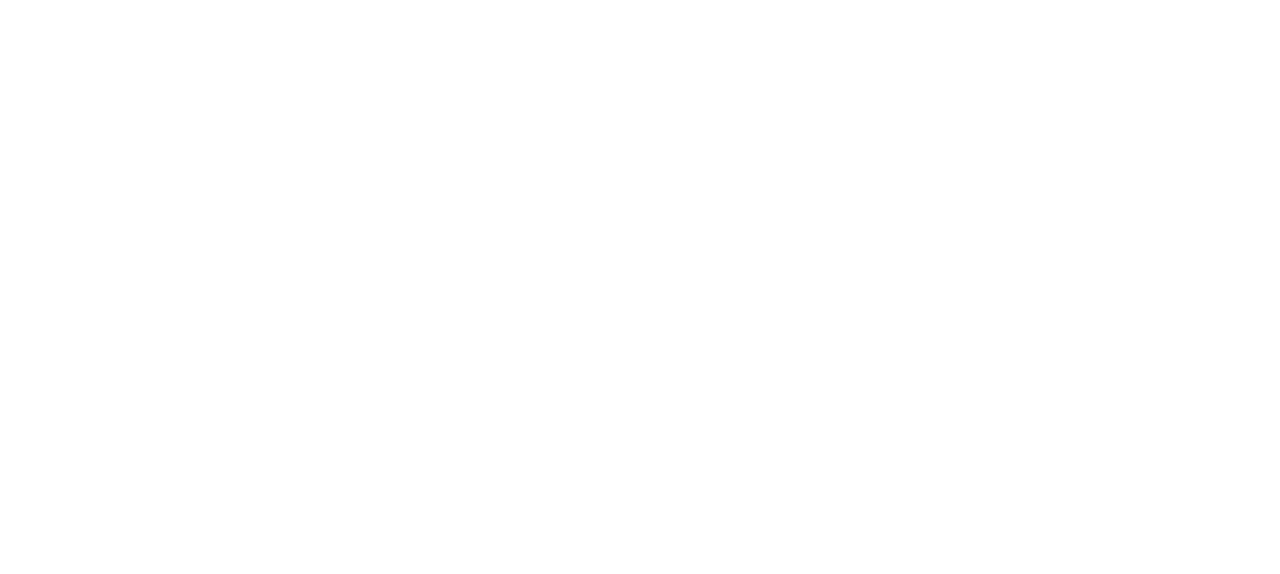
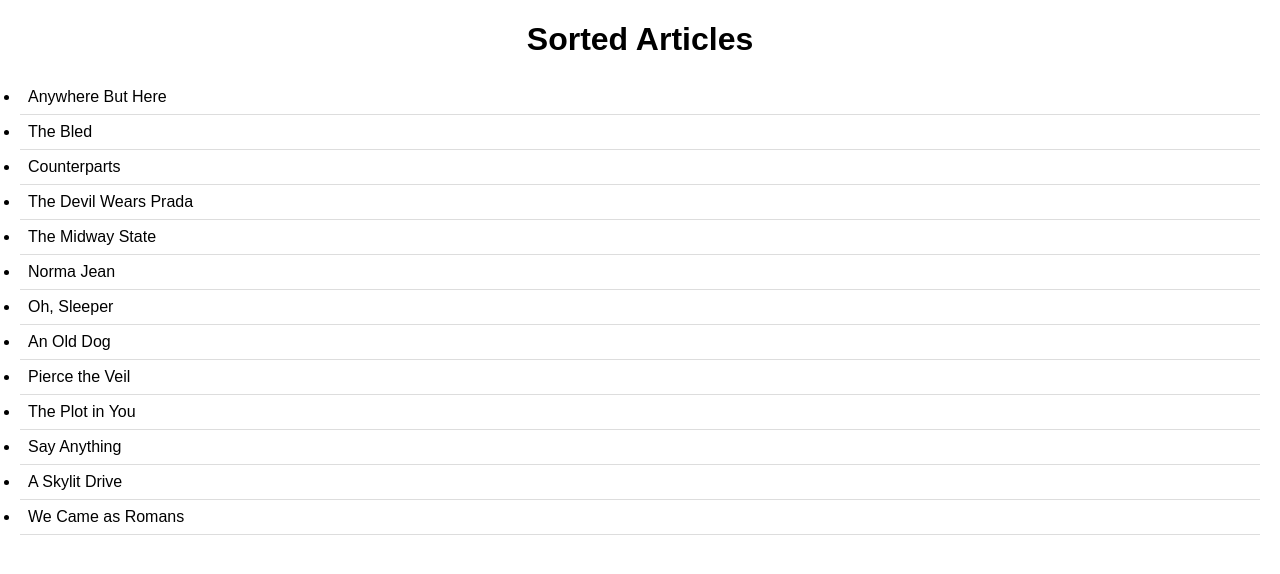
Before and after one commit to acciojob/sorting-articles-AsadGuru, a website: page main.html in a window 1280 px wide. Drawn offline with Linux system fonts and the light colour scheme.

Commit message:
created a submission

```diff
--- a/main.html
+++ b/main.html
@@ -10,6 +10,10 @@
 	<!-- the entire body must be written by student -->
     <script type="text/javascript" src="./script.js">
 </script>
+	<h1>Sorted Articles</h1>
+	<ul id="band">
+		<!-- List item will be added here by JavaScript -->
+	</ul>
 
 </body>
 
--- a/script.js
+++ b/script.js
@@ -1 +1,51 @@
 //your JS code here. If required.
+
+document.addEventListener('DOMContentLoaded', () => {
+	const bands =  [
+        'The Plot in You',
+        'The Devil Wears Prada',
+        'Pierce the Veil',
+        'Norma Jean',
+        'The Bled',
+        'Say Anything',
+        'The Midway State',
+        'We Came as Romans',
+        'Counterparts',
+        'Oh, Sleeper',
+        'A Skylit Drive',
+        'Anywhere But Here',
+        'An Old Dog'
+    ];
+
+	//words to ignore duing sorting
+	const ignoreWords = ['a','an','the'];
+
+	//function to create a key for sorting , ignoring specified words
+	function getSortKey(str) {
+		//convert to lowercase and split into words
+		const words = str.toLowerCase().split(' ');
+		//remove ignored words
+		const filteredWords = words.filter(word => !ignoreWords.includes(word));
+		//join the remaining words to for a key
+		return filteredWords.join(' ');
+
+	}
+
+
+    // Sort bands by the key ignoring specified words
+    const sortedBands = bands.sort((a, b) => {
+        const keyA = getSortKey(a);
+        const keyB = getSortKey(b);
+        return keyA.localeCompare(keyB);
+    });
+
+    // Get the list element
+    const list = document.getElementById('band');
+
+    // Populate the list with sorted items
+    sortedBands.forEach(band => {
+        const listItem = document.createElement('li');
+        listItem.textContent = band;
+        list.appendChild(listItem);
+    });
+});
--- a/styles.css
+++ b/styles.css
@@ -1 +1,24 @@
 /*  your css code here. If applicable */
+
+body {
+	font-family:Arial, sans-serif;
+	margin:20px;
+}
+
+h1 {
+	text-align:center;
+}
+
+#band {
+	/* list-style-type:none; */
+	padding:0;
+}
+
+#band li{
+	padding:8px;
+	border-bottom: 1px solid #ddd;
+}
+
+#band li:hover {
+	background-color:#f0f0f0;
+}
```
